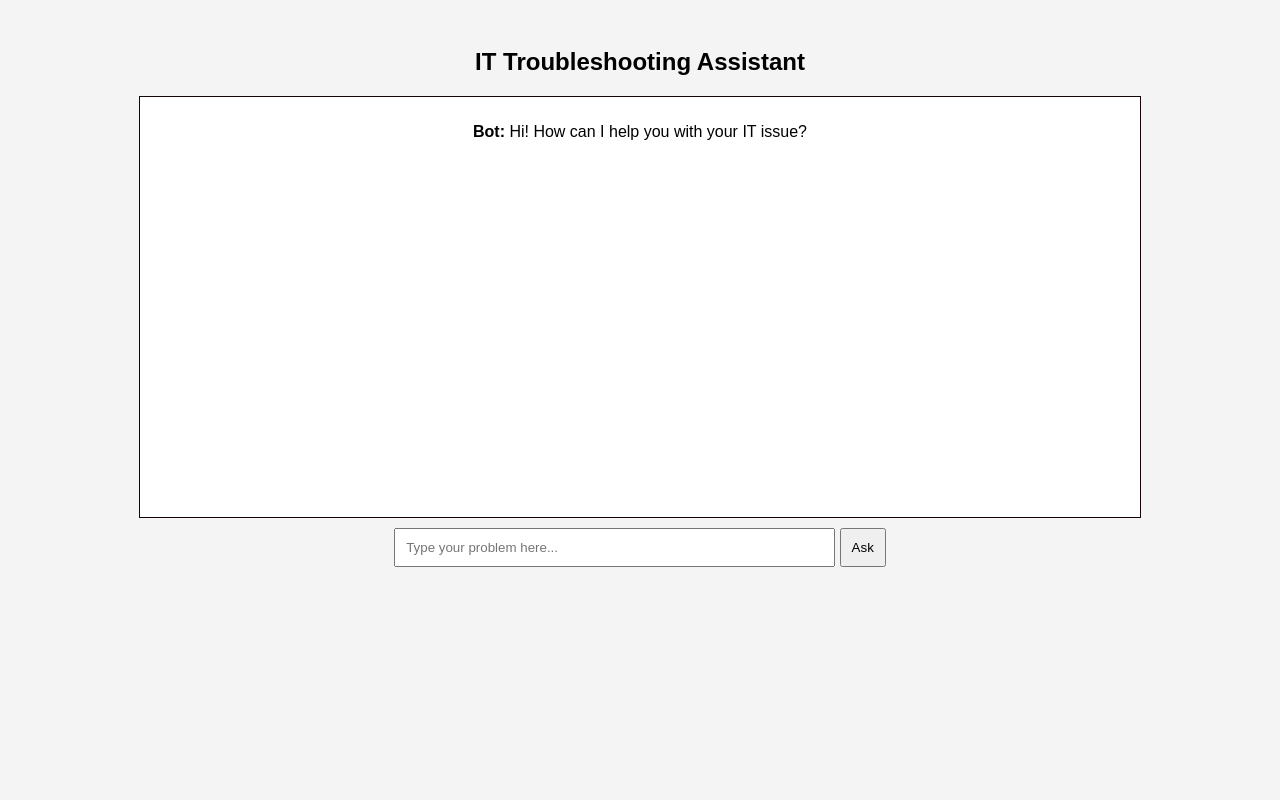
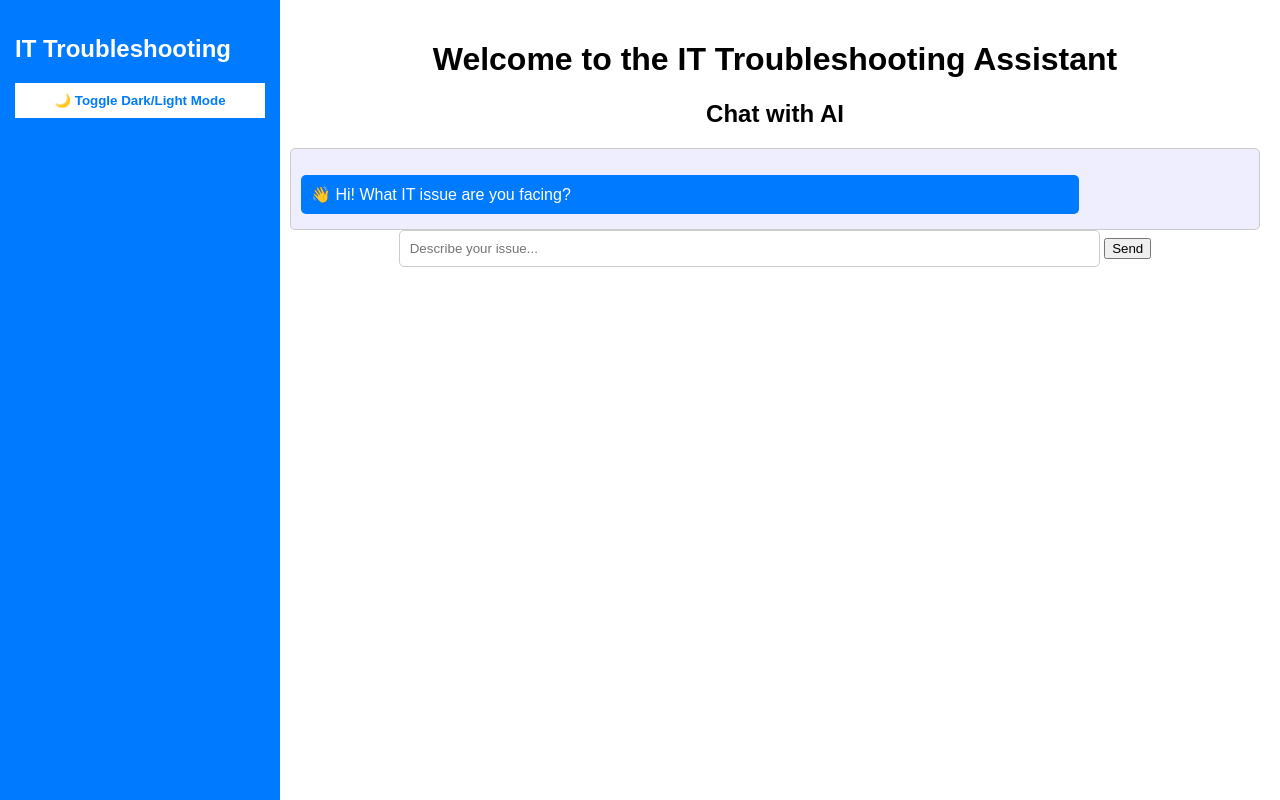
Before and after one commit to codebyanthony/Laihs_group6_research_output, a plain HTML site: page index.html in a window 1280 px wide. Drawn offline with Linux system fonts and the light colour scheme.

Commit message:
Update index.html

```diff
--- a/index.html
+++ b/index.html
@@ -7,112 +7,160 @@
     <style>
         body {
             font-family: Arial, sans-serif;
+            margin: 0;
+            padding: 0;
+            display: flex;
+            transition: background 0.3s, color 0.3s;
+        }
+        .sidebar {
+            width: 250px;
+            background: #007bff;
+            color: white;
+            padding: 15px;
+            height: 100vh;
+            position: fixed;
+            overflow-y: auto;
+        }
+        .sidebar button {
+            display: block;
+            width: 100%;
+            padding: 10px;
+            margin: 5px 0;
+            background: white;
+            color: #007bff;
+            border: none;
+            cursor: pointer;
+            font-weight: bold;
+        }
+        .sidebar button:hover {
+            background: #0056b3;
+            color: white;
+        }
+        .container {
+            margin-left: 270px;
+            padding: 20px;
+            flex: 1;
             text-align: center;
-            padding: 20px;
-            background-color: #f4f4f4;
         }
-        #chatbox {
-            width: 80%;
-            height: 400px;
-            border: 1px solid #140202fb;
-            overflow-y: scroll;
-            background: rgb(255, 255, 255);
-            margin: auto;
+        .dark-mode {
+            background-color: #1e1e1e;
+            color: #ffffff;
+        }
+        .chatbox {
+            max-height: 300px;
+            overflow-y: auto;
+            border: 1px solid #ccc;
             padding: 10px;
+            background: #eef;
+            border-radius: 5px;
+            text-align: left;
         }
-        input, button {
-            margin-top: 10px;
+        .message {
+            background: #007bff;
+            color: white;
             padding: 10px;
+            border-radius: 5px;
+            margin-bottom: 5px;
+            display: block;
+            max-width: 80%;
+        }
+        .user-message {
+            background: #444;
+            color: white;
+            margin-left: auto;
+        }
+        input {
+            width: 70%;
+            padding: 10px;
+            border-radius: 5px;
+            border: 1px solid #ccc;
         }
     </style>
 </head>
 <body>
-    <h2>IT Troubleshooting Assistant</h2>
-    <div id="chatbox">
-        <p><strong>Bot:</strong> Hi! How can I help you with your IT issue?</p>
+    <div class="sidebar">
+        <h2>IT Troubleshooting</h2>
+        <button onclick="toggleDarkMode()">🌙 Toggle Dark/Light Mode</button>
     </div>
-    <input type="text" id="userInput" placeholder="Type your problem here..." size="50">
-    <button onclick="getResponse()">Ask</button>
+    <div class="container">
+        <h1>Welcome to the IT Troubleshooting Assistant</h1>
+        <h2>Chat with AI</h2>
+        <div class="chatbox" id="chatbox">
+            <p class="message">👋 Hi! What IT issue are you facing?</p>
+        </div>
+        <input type="text" id="userInput" placeholder="Describe your issue...">
+        <button onclick="sendMessage()">Send</button>
+    </div>
 
     <script>
-        function getResponse() {
-            let userText = document.getElementById("userInput").value.trim();
+        function sendMessage() {
+            let input = document.getElementById("userInput").value.trim().toLowerCase();
+            if (input === "") return;
+
             let chatbox = document.getElementById("chatbox");
-
-            if (userText === "") {
-                return;
-            }
-
-            let userMessage = "<p><strong>You:</strong> " + userText + "</p>";
-            chatbox.innerHTML += userMessage;
-
-            let botResponse = troubleshoot(userText);
-            let botMessage = "<p><strong>Bot:</strong> " + botResponse + "</p>";
-            chatbox.innerHTML += botMessage;
-
-            document.getElementById("userInput").value = "";
-            chatbox.scrollTop = chatbox.scrollHeight;
-        }
-
-        function troubleshoot(issue) {
-            issue = issue.toLowerCase();
+            chatbox.innerHTML += `<p class="message user-message">${input}</p>`;
 
             let solutions = {
-                // Hardware Issues
+                "slow pc": "Try clearing temporary files, upgrading RAM, or using an SSD for better speed.",
+                "computer won't turn on": "Check power cables, battery, and try a different power outlet.",
+                "cpu overheating": "Clean the cooling fan, apply new thermal paste, and improve airflow.",
+                "gpu not detected": "Check PCIe connection, update drivers, and test with another PC.",
                 "slow pc": "Try clearing temporary files, upgrading RAM, or using an SSD for better speed.",
                 "computer won't turn on": "Check power cables, battery, and try a different power outlet.",
                 "cpu overheating": "Clean the cooling fan, apply new thermal paste, and improve airflow.",
                 "gpu not detected": "Check PCIe connection, update drivers, and test with another PC.",
                 "ram issues": "Reseat the RAM sticks, clean the slots, and try one stick at a time.",
-                "hard drive not detected": "Check cables, test with another port, and try a different SATA cable.",
-                "power supply failure": "Test with another PSU, check for burning smell or faulty cables.",
-
-                // Software Issues
+                "no display": "Check if it has a RAM and also check the HDMI connectivity.",
+                "hi": "imissu.",
                 "windows won't boot": "Boot into Safe Mode, run startup repair, or reinstall Windows.",
                 "application crashes": "Update the software, check for compatibility, and reinstall if needed.",
                 "drivers not working": "Update or reinstall drivers from Device Manager.",
                 "virus detected": "Run a full antivirus scan and remove threats.",
                 "windows update stuck": "Restart your PC, use Windows Update Troubleshooter, or reset update components.",
                 "system freezing": "Check for overheating, update drivers, and scan for malware.",
-
-                // Network Issues
                 "no internet": "Restart your router, check Wi-Fi settings, or reset network settings.",
                 "slow internet": "Move closer to the router, clear cache, and disable background downloads.",
                 "ethernet not working": "Check cables, update network drivers, and reset the network adapter.",
                 "wifi not connecting": "Forget the network and reconnect, restart the router, and check for IP conflicts.",
                 "dns issues": "Use Google DNS (8.8.8.8, 8.8.4.4) or flush DNS cache using 'ipconfig /flushdns'.",
-
-                // Peripheral Issues
                 "keyboard not working": "Try a different USB port, clean the keys, or check for stuck keys.",
                 "mouse not working": "Replace batteries (if wireless), test another port, or try another mouse.",
                 "printer not responding": "Check connections, restart printer, and reinstall printer drivers.",
                 "monitor no display": "Check cable connections, test with another monitor, or reset display settings.",
                 "projector not connecting": "Ensure correct input is selected and update display drivers.",
                 "headphones not working": "Check if muted, test on another device, and update audio drivers.",
-
-                // Security & Maintenance
                 "forgot password": "Use password reset options or boot into recovery mode.",
                 "firewall blocking app": "Allow the app through Windows Firewall or disable temporarily.",
                 "data recovery": "Use recovery software like Recuva, or restore from a backup.",
                 "backup files": "Use cloud services or external drives for automatic backups.",
                 "system restore": "Use Windows System Restore to roll back to a working state.",
 
-                // Miscellaneous
-                "screen flickering": "Update display drivers, disable hardware acceleration in browsers.",
-                "usb device not recognized": "Try another port, reinstall USB drivers, or test on another PC.",
-                "black screen": "Check if the display is on, use Ctrl + Alt + Delete, and restart PC.",
-                "overheating": "Clean dust buildup, improve cooling, and avoid blocking vents.",
-                "battery draining fast": "Reduce screen brightness, close background apps, and check battery health.",
-                "blue screen of death": "Run hardware diagnostics, check drivers, and scan for malware."
+                "hard drive not detected": "Check cables, test with another port, and try a different SATA cable.",
+                "power supply failure": "Test with another PSU, check for burning smell or faulty cables.",
+                "no display": "Check if RAM is properly seated and verify HDMI connectivity."
             };
 
+            let response = "I'm not sure. Try restarting your device, checking connections, or searching online for more solutions.";
             for (let key in solutions) {
-                if (issue.includes(key)) {
-                    return solutions[key];
+                if (input.includes(key)) {
+                    response = solutions[key];
+                    break;
                 }
             }
 
-            return "I'm not sure. Try restarting your device, checking connections, or searching online for more solutions.";
+            setTimeout(() => {
+                chatbox.innerHTML += `<p class="message">${response}</p>`;
+                chatbox.scrollTop = chatbox.scrollHeight;
+            }, 1000);
+
+            document.getElementById("userInput").value = "";
+        }
+
+        function toggleDarkMode() {
+            document.body.classList.toggle("dark-mode");
+            document.querySelectorAll(".sidebar, .chatbox, .container").forEach(el => {
+                el.classList.toggle("dark-mode");
+            });
         }
     </script>
 </body>
```
